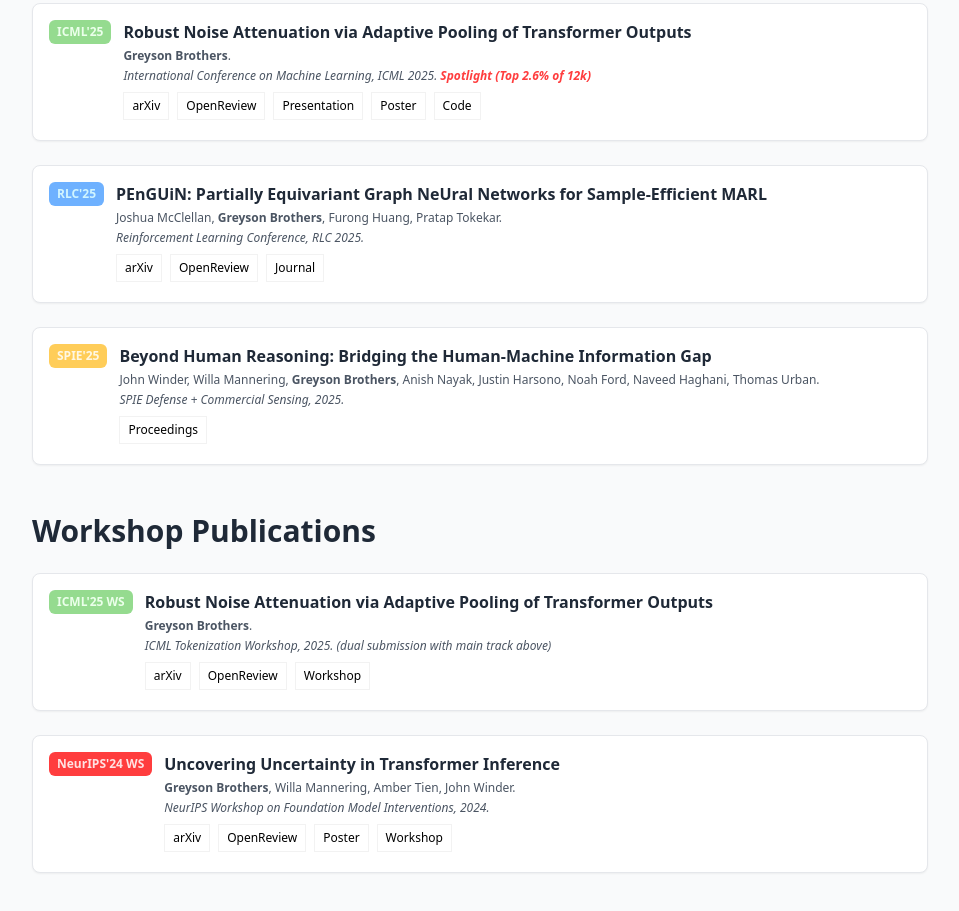
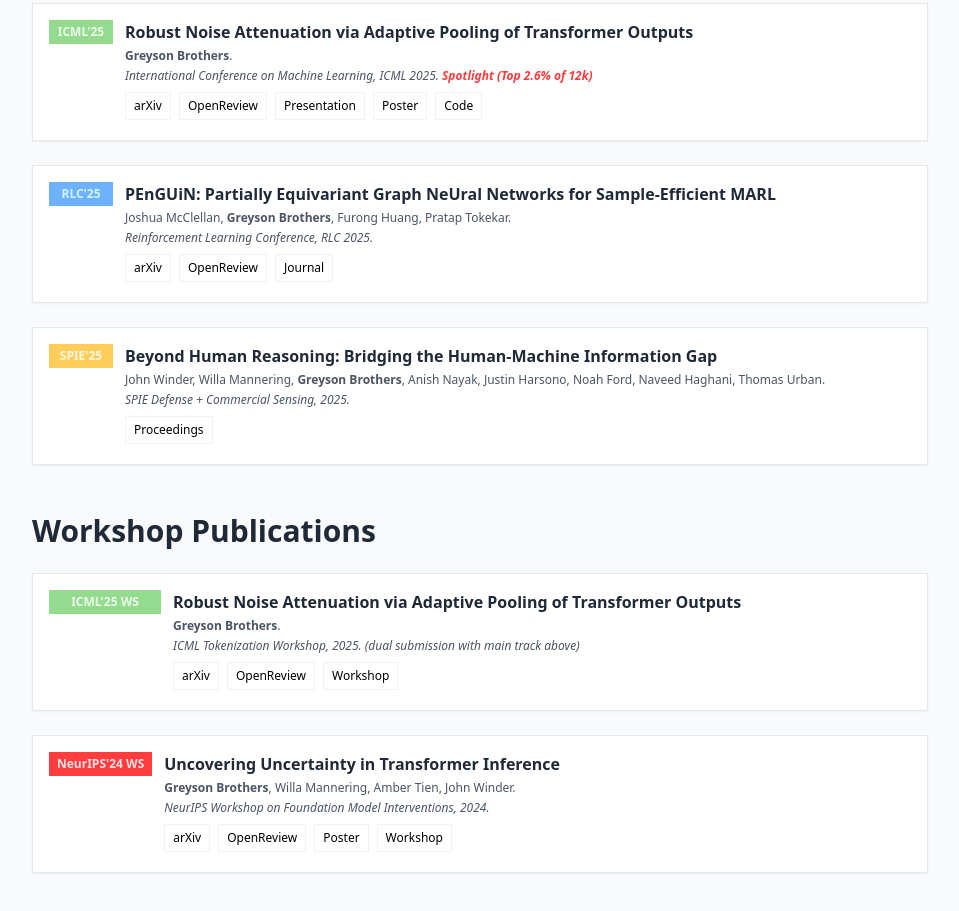
Before and after one commit to agbrothers/agbrothers.github.io, a plain HTML site: page index.html in a window 1280 px wide. Shown: the part 773-1684 px from the top of the page, without its empty margins (160-1119 px from the left). Drawn offline with nearby package versions, Linux system fonts and the light colour scheme; a web font is replaced by a local one.

Commit message:
Remove rounded corners from publication blocks and make text padding uniform

```diff
--- a/index.html
+++ b/index.html
@@ -36,6 +36,20 @@
     .tag-rlc   { background-color: #6EB1FF; color: #000; }
     .tag-spie  { background-color: #FFCD59; color: #000; }
     .tag-neurips { background-color: #FF3D3E; color: #fff; }
+    .tag-icml-ws  { background-color: #95DB8F; color: #000; }
+    .tag-neurips-ws { background-color: #FF3D3E; color: #fff; }
+
+    /* Uniform tag width */
+    .tag-icml,.tag-rlc,.tag-spie {
+      display:inline-block;
+      width:4rem; /* same width for all tags */
+      text-align:center;
+    }
+    .tag-icml-ws,.tag-neurip-ws {
+      display:inline-block;
+      width:7rem; /* same width for all tags */
+      text-align:center;
+    }
 
     /* Publication text layout */
     .pub-block > * { margin-bottom: 0.25rem; } /* small vertical gap */
@@ -104,9 +118,9 @@
       <h2 class="text-3xl font-semibold">Conference&nbsp;Publications</h2>
       <div class="mt-6 space-y-6">
         <!-- ICML 2025 -->
-        <article class="rounded-lg border border-gray-200 bg-white p-4 shadow-sm transition hover:shadow-md">
+        <article class="lg border border-gray-200 bg-white p-4 shadow-sm transition hover:shadow-md">
           <div class="flex gap-3">
-            <span class="shrink-0 self-start rounded-md px-2 py-1 text-xs font-semibold tag-icml" style="color: #ebffea;">ICML'25</span>
+            <span class="shrink-0 self-start md px-2 py-1 text-xs font-semibold tag-icml" style="color: #ebffea;">ICML'25</span>
             <div class="flex-1 pub-block">
               <h3 class="font-semibold">Robust Noise Attenuation via Adaptive Pooling of Transformer Outputs</h3>
               <p class="text-xs text-gray-600 pub-authors"><strong>Greyson&nbsp;Brothers</strong>.</p>
@@ -123,9 +137,9 @@
         </article>
 
         <!-- RLC 2025 -->
-        <article class="rounded-lg border border-gray-200 bg-white p-4 shadow-sm transition hover:shadow-md">
+        <article class="lg border border-gray-200 bg-white p-4 shadow-sm transition hover:shadow-md">
           <div class="flex gap-3">
-            <span class="shrink-0 self-start rounded-md px-2 py-1 text-xs font-semibold tag-rlc" style="color: #d1f5ff;">RLC'25</span>
+            <span class="shrink-0 self-start md px-2 py-1 text-xs font-semibold tag-rlc" style="color: #d1f5ff;">RLC'25</span>
             <div class="flex-1 pub-block">
               <h3 class="font-semibold">PEnGUiN: Partially Equivariant Graph NeUral Networks for Sample-Efficient&nbsp;MARL</h3>
               <p class="text-xs text-gray-600 pub-authors">Joshua&nbsp;McClellan, <strong>Greyson&nbsp;Brothers</strong>, Furong&nbsp;Huang, Pratap&nbsp;Tokekar.</p>
@@ -140,9 +154,9 @@
         </article>
 
         <!-- SPIE 2025 -->
-        <article class="rounded-lg border border-gray-200 bg-white p-4 shadow-sm transition hover:shadow-md">
+        <article class="lg border border-gray-200 bg-white p-4 shadow-sm transition hover:shadow-md">
           <div class="flex gap-3">
-            <span class="shrink-0 self-start rounded-md px-2 py-1 text-xs font-semibold tag-spie" style="color: #fff7e3;">SPIE'25</span>
+            <span class="shrink-0 self-start md px-2 py-1 text-xs font-semibold tag-spie" style="color: #fff7e3;">SPIE'25</span>
             <div class="flex-1 pub-block">
               <h3 class="font-semibold">Beyond Human Reasoning: Bridging the Human-Machine Information Gap</h3>
               <p class="text-xs text-gray-600 pub-authors">John&nbsp;Winder, Willa&nbsp;Mannering, <strong>Greyson&nbsp;Brothers</strong>, Anish Nayak, Justin Harsono, Noah Ford, Naveed Haghani, Thomas Urban.</p>
@@ -159,9 +173,9 @@
       <h2 class="mt-12 text-3xl font-semibold">Workshop&nbsp;Publications</h2>
       <div class="mt-6 space-y-6">
         <!-- ICML WS 2025 -->
-        <article class="rounded-lg border border-gray-200 bg-white p-4 shadow-sm transition hover:shadow-md">
+        <article class="lg border border-gray-200 bg-white p-4 shadow-sm transition hover:shadow-md">
           <div class="flex gap-3">
-            <span class="shrink-0 self-start rounded-md px-2 py-1 text-xs font-semibold tag-icml" style="color: #ebffea;">ICML'25&nbsp;WS</span>
+            <span class="shrink-0 self-start md px-2 py-1 text-xs font-semibold tag-icml-ws" style="color: #ebffea;">ICML'25&nbsp;WS</span>
             <div class="flex-1 pub-block">
               <h3 class="font-semibold">Robust Noise Attenuation via Adaptive Pooling of Transformer Outputs</h3>
               <p class="text-xs text-gray-600 pub-authors"><strong>Greyson&nbsp;Brothers</strong>.</p>
@@ -176,9 +190,9 @@
         </article>
 
         <!-- NeurIPS WS 2024 -->
-        <article class="rounded-lg border border-gray-200 bg-white p-4 shadow-sm transition hover:shadow-md">
+        <article class="lg border border-gray-200 bg-white p-4 shadow-sm transition hover:shadow-md">
           <div class="flex gap-3">
-            <span class="shrink-0 self-start rounded-md px-2 py-1 text-xs font-semibold tag-neurips" style="color: #ffe2e2;">NeurIPS'24&nbsp;WS</span>
+            <span class="shrink-0 self-start md px-2 py-1 text-xs font-semibold tag-neurips-ws" style="color: #ffe2e2;">NeurIPS'24&nbsp;WS</span>
             <div class="flex-1 pub-block">
               <h3 class="font-semibold">Uncovering Uncertainty in Transformer Inference</h3>
               <p class="text-xs text-gray-600 pub-authors"><strong>Greyson&nbsp;Brothers</strong>, Willa Mannering, Amber Tien, John Winder.</p>
```
